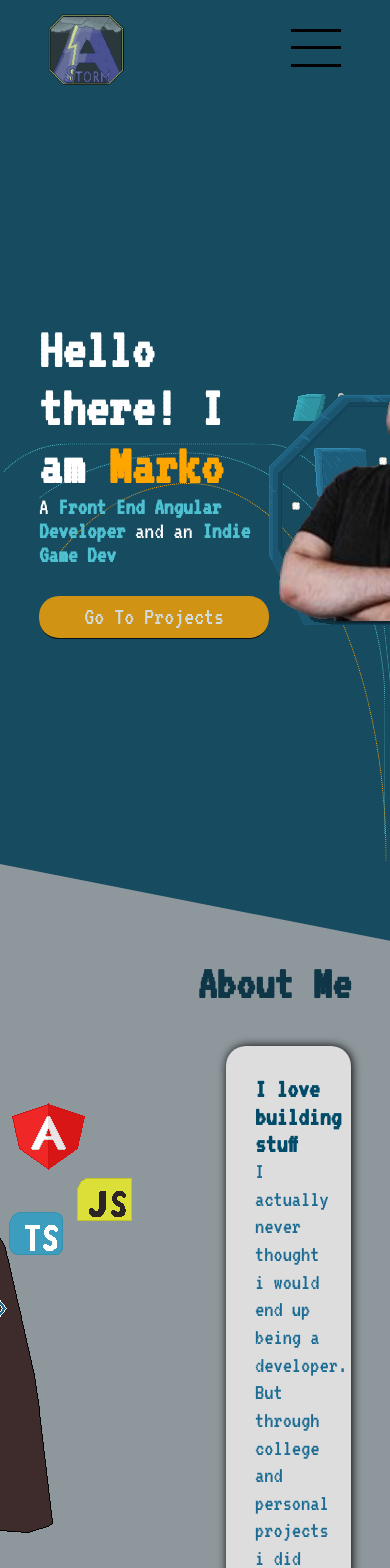
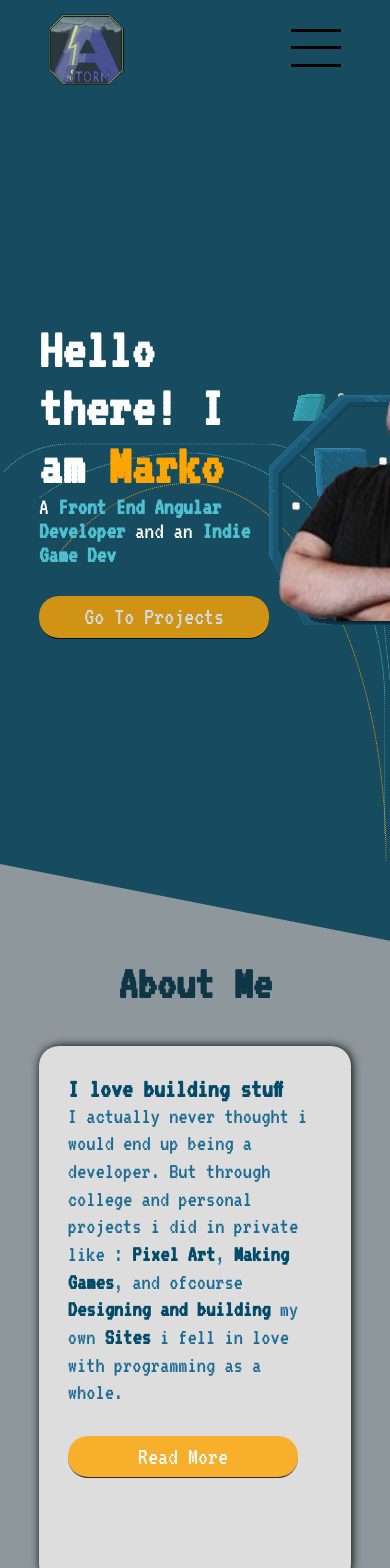
Before and after one commit to AstralEmperor/FrontEnd, an Angular app: page / in a window 390 px wide. Shown: the top 1568 px of the page. Built offline with nearby package versions, Linux system fonts and the light colour scheme.

Commit message:
added more responsive traits

```diff
--- a/src/app/partials/home-sections/about-me-section/about-me-section.component.css
+++ b/src/app/partials/home-sections/about-me-section/about-me-section.component.css
@@ -24,7 +24,6 @@
 .about__secondaryContainer{
     display:flex;
     flex-basis:50%;
-    display:flex;
     min-height:30rem;
     flex-direction:row-reverse;
     padding-top:2rem;
@@ -48,7 +47,7 @@ line-height:1.2em;
     display:flex;
     width:100%;
     height:fit-content;
-    justify-content:flex-end;
+    justify-content:center;
 }
 h4{
     text-align:start;
@@ -59,3 +58,15 @@ h4{
 strong{
     color:var(--darkVariantBlue);
 }
+@media screen and (max-width:1020px){
+    img{
+        display:none;
+    }
+    .about__text{
+        flex:1;
+        max-width:100%;
+    }
+    .about__imgContainer{
+        flex:0;
+    }
+}
```
